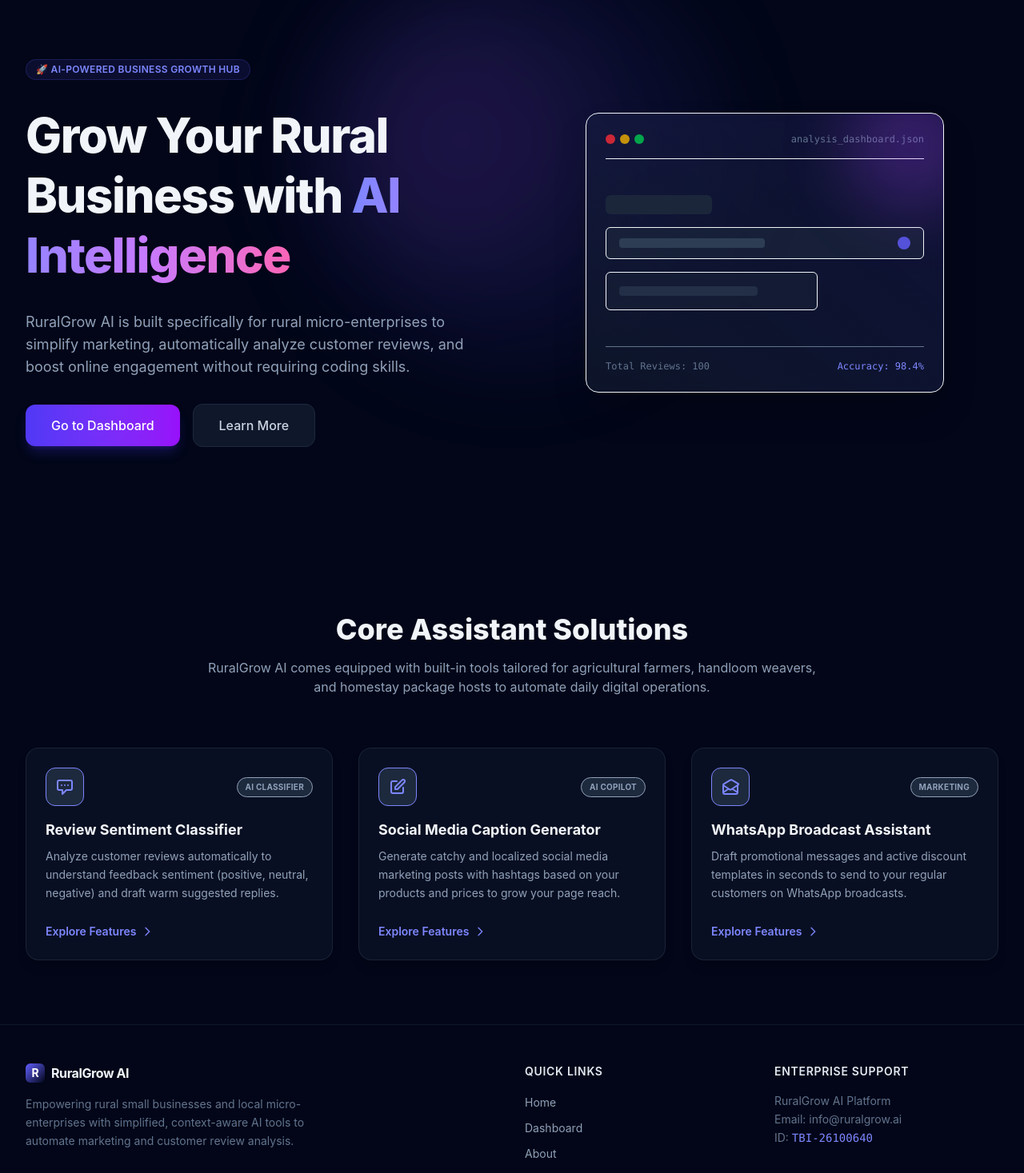
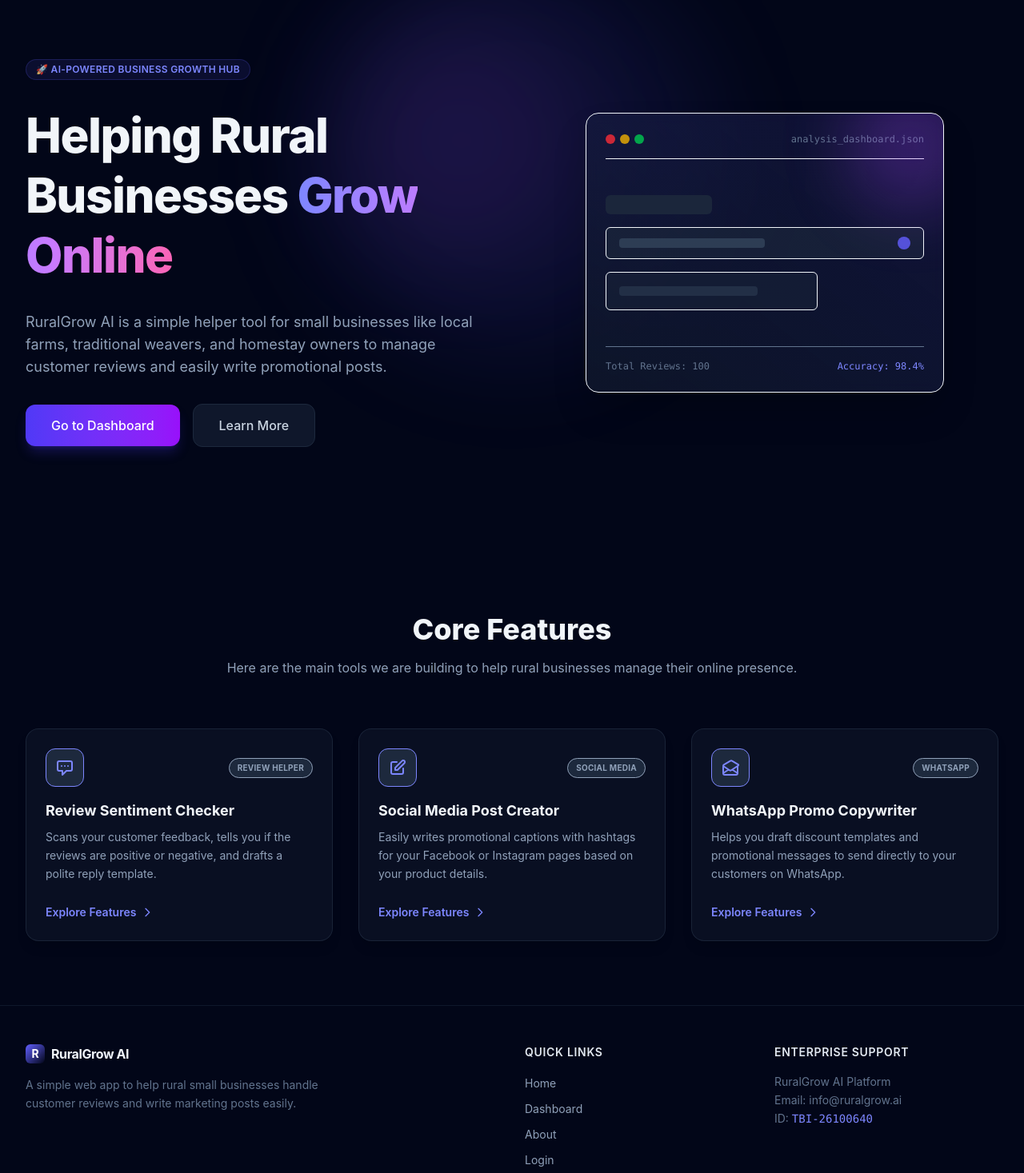
Before and after one commit to Saurabhparihar12/RuralGrow-AI, a React app in the folder frontend/: page / in a window 1280 px wide. Shown: the part 120-1587 px from the top of the page at 80% size. Built offline with nearby package versions, Linux system fonts and the light colour scheme; the HTML template or start-up script is replaced by a standard one.

Commit message:
refactor: humanize document copywriting to remove corporate buzzwords

```diff
--- a/frontend/src/components/Footer.jsx
+++ b/frontend/src/components/Footer.jsx
@@ -17,7 +17,7 @@ export default function Footer() {
               <span className="font-bold text-slate-100 tracking-tight">RuralGrow AI</span>
             </Link>
             <p className="text-sm text-slate-500 leading-relaxed max-w-sm">
-              Empowering rural small businesses and local micro-enterprises with simplified, context-aware AI tools to automate marketing and customer review analysis.
+              A simple web app to help rural small businesses handle customer reviews and write marketing posts easily.
             </p>
           </div>
 
--- a/frontend/src/components/Hero.jsx
+++ b/frontend/src/components/Hero.jsx
@@ -17,14 +17,14 @@ export default function Hero() {
             </div>
 
             <h1 className="text-4xl sm:text-5xl lg:text-6xl font-extrabold tracking-tight leading-tight">
-              Grow Your Rural Business with{' '}
+              Helping Rural Businesses{' '}
               <span className="bg-clip-text text-transparent bg-gradient-to-r from-indigo-400 via-purple-400 to-pink-400">
-                AI Intelligence
+                Grow Online
               </span>
             </h1>
 
             <p className="text-lg text-slate-400 max-w-2xl mx-auto lg:mx-0">
-              RuralGrow AI is built specifically for rural micro-enterprises to simplify marketing, automatically analyze customer reviews, and boost online engagement without requiring coding skills.
+              RuralGrow AI is a simple helper tool for small businesses like local farms, traditional weavers, and homestay owners to manage customer reviews and easily write promotional posts.
             </p>
 
             <div className="flex flex-col sm:flex-row items-center justify-center lg:justify-start gap-4">
--- a/frontend/src/pages/About.jsx
+++ b/frontend/src/pages/About.jsx
@@ -13,7 +13,7 @@ export default function About() {
             About RuralGrow AI
           </h1>
           <p className="text-lg text-slate-400 leading-relaxed">
-            Our mission is to bridge the digital gap for traditional rural micro-enterprises by providing simplified AI-driven business assistants.
+            We build simple web tools to help local rural businesses manage reviews and write promotional captions.
           </p>
         </div>
 
@@ -22,10 +22,10 @@ export default function About() {
           <div className="bg-slate-900/40 border border-slate-800/80 rounded-2xl p-8">
             <h2 className="text-xl font-bold text-indigo-400 mb-4">Why RuralGrow AI?</h2>
             <p className="text-slate-300 leading-relaxed text-sm">
-              Traditional micro-enterprises, such as agricultural farms, handloom weavers, and homestay hosts, often struggle to manage customer feedback and promote their products online due to a lack of technical expertise, writing confidence, or language barriers.
+              Many small businesses in rural areas, like local farms, weavers, or homestays, want to grow online but struggle to write good marketing posts or reply to customer reviews in English.
             </p>
             <p className="text-slate-300 leading-relaxed text-sm mt-4">
-              RuralGrow AI addresses these struggles by consolidating automated sentiment classification of customer reviews, reply suggestions, and localized marketing copy generation into a single, intuitive interface.
+              RuralGrow AI is built to solve this. It provides a simple dashboard to automatically check review sentiments, suggest polite replies, and write social media captions.
             </p>
           </div>
 
@@ -34,13 +34,13 @@ export default function About() {
             <div className="bg-slate-900/30 border border-slate-800/60 rounded-2xl p-6">
               <h3 className="text-lg font-bold text-purple-400 mb-2">Project Vision</h3>
               <p className="text-slate-400 text-sm leading-relaxed">
-                Provide rural entrepreneurs with localized, zero-config AI helpers that run seamlessly in their local language.
+                Make it easy for rural business owners to manage reviews and promote their products online without needing any technical skills.
               </p>
             </div>
             <div className="bg-slate-900/30 border border-slate-800/60 rounded-2xl p-6">
               <h3 className="text-lg font-bold text-teal-400 mb-2">Platform Stack</h3>
               <p className="text-slate-400 text-sm leading-relaxed">
-                A modern full-stack application leveraging React.js, Node.js, Express, and MongoDB, using the Gemini API for robust NLP processing.
+                Built using React.js for the frontend, Node.js and Express for the backend, MongoDB for data storage, and the Gemini API for review sentiment analysis.
               </p>
             </div>
           </div>
--- a/frontend/src/pages/Dashboard.jsx
+++ b/frontend/src/pages/Dashboard.jsx
@@ -4,9 +4,9 @@ import Footer from '../components/Footer';
 
 export default function Dashboard() {
   const stats = [
-    { label: 'Total Reviews Analyzed', value: '142', change: '+12% this week', color: 'text-indigo-400' },
-    { label: 'Marketing Copy Generated', value: '56', change: '+8 new drafts', color: 'text-purple-400' },
-    { label: 'Avg Customer Rating', value: '4.8★', change: 'Based on sentiment', color: 'text-teal-400' },
+    { label: 'Reviews Analyzed', value: '142', change: '+12% this week', color: 'text-indigo-400' },
+    { label: 'Promo Posts Drafted', value: '56', change: '+8 new drafts', color: 'text-purple-400' },
+    { label: 'Average Review Rating', value: '4.8★', change: 'Based on sentiment', color: 'text-teal-400' },
   ];
 
   return (
@@ -44,9 +44,9 @@ export default function Dashboard() {
                 <path strokeLinecap="round" strokeLinejoin="round" strokeWidth="2" d="M9.663 17h4.673M12 3v1m6.364 1.636l-.707.707M21 12h-1M4 12H3m3.343-5.657l-.707-.707m2.828 9.9a5 5 0 117.072 0l-.548.547A3.374 3.374 0 0014 18.469V19a2 2 0 11-4 0v-.531c0-.895-.356-1.754-.988-2.386l-.548-.547z"></path>
               </svg>
             </div>
-            <h2 className="text-xl font-bold text-slate-200 mb-2">AI Review Assistant</h2>
+            <h2 className="text-xl font-bold text-slate-200 mb-2">Review Sentiment Analyzer</h2>
             <p className="text-sm text-slate-400 max-w-sm">
-              Analyze guest reviews, automatically detect sentiment and themes, and generate polite suggested replies. (Pending backend connect)
+              Shows your customer reviews, highlights if they are positive or negative, and helps you write a polite response. (Pending backend connect)
             </p>
           </div>
 
@@ -57,9 +57,9 @@ export default function Dashboard() {
                 <path strokeLinecap="round" strokeLinejoin="round" strokeWidth="2" d="M12 19l9 2-9-18-9 18 9-2zm0 0v-8"></path>
               </svg>
             </div>
-            <h2 className="text-xl font-bold text-slate-200 mb-2">Social Campaigns</h2>
+            <h2 className="text-xl font-bold text-slate-200 mb-2">Promo Post Creator</h2>
             <p className="text-sm text-slate-400 max-w-sm">
-              Generate localized Facebook/Instagram captions with high-converting tags and WhatsApp promo templates. (Pending backend connect)
+              Let you enter details about your products to automatically generate Instagram captions and WhatsApp promo messages. (Pending backend connect)
             </p>
           </div>
         </div>
--- a/frontend/src/pages/Home.jsx
+++ b/frontend/src/pages/Home.jsx
@@ -7,9 +7,9 @@ import Footer from '../components/Footer';
 export default function Home() {
   const features = [
     {
-      title: 'Review Sentiment Classifier',
-      description: 'Analyze customer reviews automatically to understand feedback sentiment (positive, neutral, negative) and draft warm suggested replies.',
-      badge: 'AI Classifier',
+      title: 'Review Sentiment Checker',
+      description: 'Scans your customer feedback, tells you if the reviews are positive or negative, and drafts a polite reply template.',
+      badge: 'Review Helper',
       icon: (
         <svg className="w-6 h-6" fill="none" stroke="currentColor" viewBox="0 0 24 24" xmlns="http://www.w3.org/2000/svg">
           <path strokeLinecap="round" strokeLinejoin="round" strokeWidth="2" d="M8 10h.01M12 10h.01M16 10h.01M9 16H5a2 2 0 01-2-2V6a2 2 0 012-2h14a2 2 0 012 2v8a2 2 0 01-2 2h-5l-5 5v-5z"></path>
@@ -17,9 +17,9 @@ export default function Home() {
       )
     },
     {
-      title: 'Social Media Caption Generator',
-      description: 'Generate catchy and localized social media marketing posts with hashtags based on your products and prices to grow your page reach.',
-      badge: 'AI Copilot',
+      title: 'Social Media Post Creator',
+      description: 'Easily writes promotional captions with hashtags for your Facebook or Instagram pages based on your product details.',
+      badge: 'Social Media',
       icon: (
         <svg className="w-6 h-6" fill="none" stroke="currentColor" viewBox="0 0 24 24" xmlns="http://www.w3.org/2000/svg">
           <path strokeLinecap="round" strokeLinejoin="round" strokeWidth="2" d="M11 5H6a2 2 0 00-2 2v11a2 2 0 002 2h11a2 2 0 002-2v-5m-1.414-9.414a2 2 0 112.828 2.828L11.828 15H9v-2.828l8.586-8.586z"></path>
@@ -27,9 +27,9 @@ export default function Home() {
       )
     },
     {
-      title: 'WhatsApp Broadcast Assistant',
-      description: 'Draft promotional messages and active discount templates in seconds to send to your regular customers on WhatsApp broadcasts.',
-      badge: 'Marketing',
+      title: 'WhatsApp Promo Copywriter',
+      description: 'Helps you draft discount templates and promotional messages to send directly to your customers on WhatsApp.',
+      badge: 'WhatsApp',
       icon: (
         <svg className="w-6 h-6" fill="none" stroke="currentColor" viewBox="0 0 24 24" xmlns="http://www.w3.org/2000/svg">
           <path strokeLinecap="round" strokeLinejoin="round" strokeWidth="2" d="M3 19v-8.93a2 2 0 01.89-1.664l8-4.719a2 2 0 012.22 0l8 4.72A2 2 0 0121 10.07V19M3 19a2 2 0 002 2h14a2 2 0 002-2M3 19l6.75-4.5M21 19l-6.75-4.5M3 10l6.75 4.5M21 10l-6.75 4.5m0 0l-1.14.76a2 2 0 01-2.22 0l-1.14-.76"></path>
@@ -49,10 +49,10 @@ export default function Home() {
       <section className="py-20 max-w-7xl mx-auto px-4 sm:px-6 lg:px-8 relative z-10 flex-1">
         <div className="text-center max-w-3xl mx-auto mb-16">
           <h2 className="text-3xl font-extrabold text-slate-100 sm:text-4xl">
-            Core Assistant Solutions
+            Core Features
           </h2>
           <p className="mt-4 text-slate-400">
-            RuralGrow AI comes equipped with built-in tools tailored for agricultural farmers, handloom weavers, and homestay package hosts to automate daily digital operations.
+            Here are the main tools we are building to help rural businesses manage their online presence.
           </p>
         </div>
 
```
